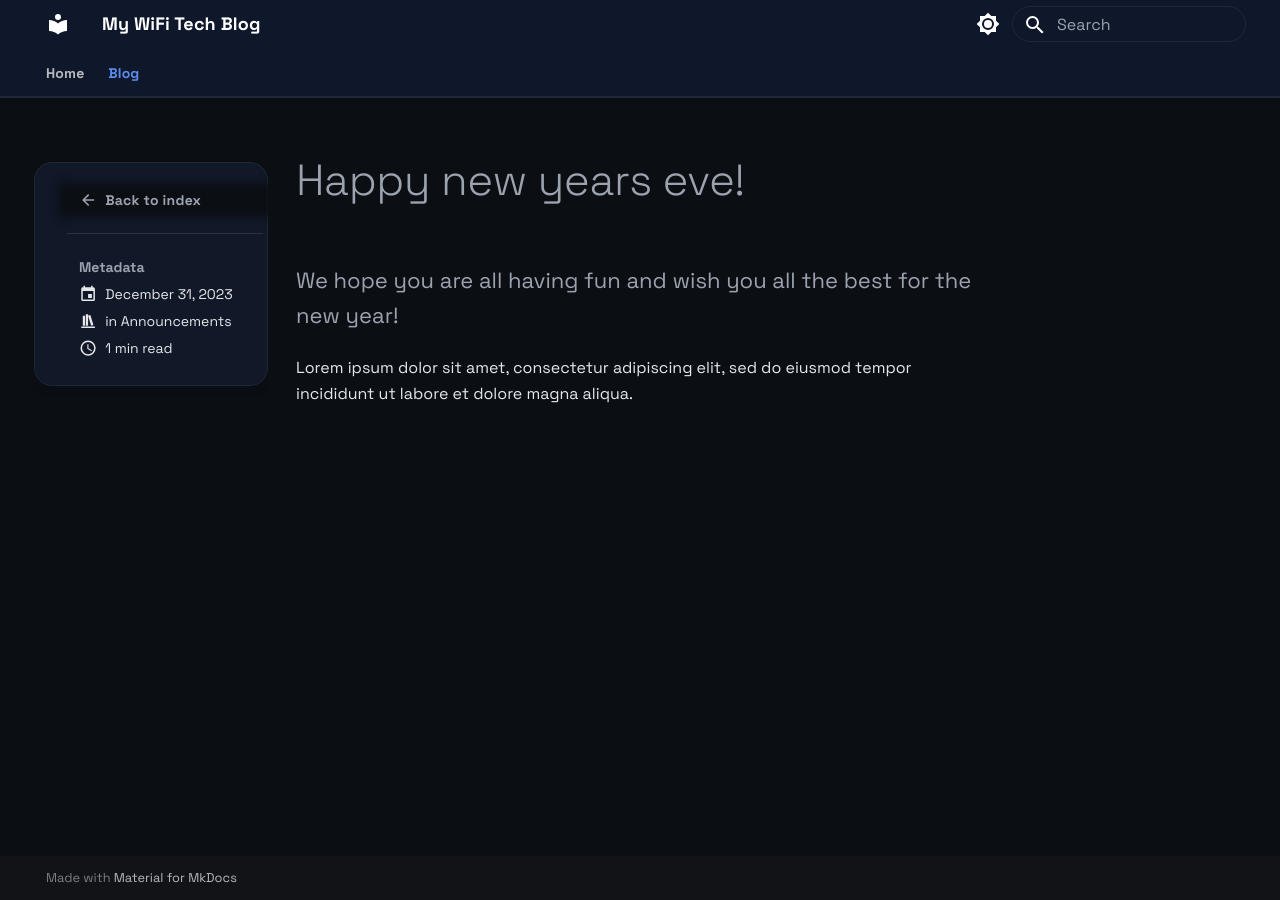
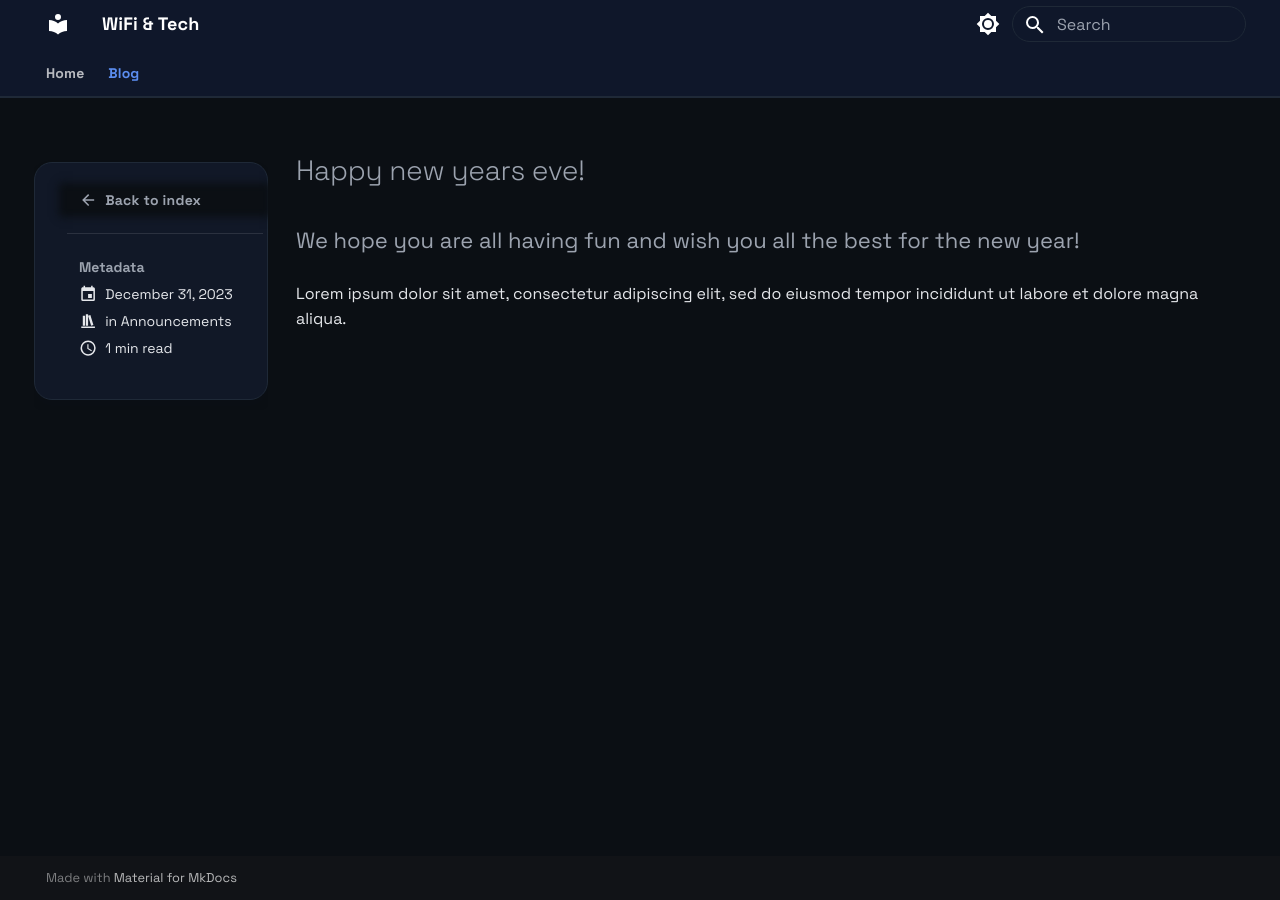
Before and after one commit to Shreedhar11/mkdocs-wifi-tech-blog, an MkDocs documentation site: the page built from docs/blog/posts/myfirst.md, in a window 1280 px wide. Built offline with MkDocs 1.6.1 and Material for MkDocs 9.7.7, drawn with Linux system fonts in a browser that asks for light colours.

Commit message:
a lot of visual changes were made

```diff
--- a/docs/blog/posts/myfirst.md
+++ b/docs/blog/posts/myfirst.md
@@ -4,6 +4,9 @@ date:
 categories:
   - Announcements
 ---
+
+
+
 
 # Happy new years eve!
 
--- a/docs/styles/extra.css
+++ b/docs/styles/extra.css
@@ -162,6 +162,36 @@ body {
   letter-spacing: 0.02em;
 }
 
+/* Default (index, lists) */
+.md-content__inner>h1 {
+  font-size: clamp(2rem, 3.4vw, 3.25rem);
+  letter-spacing: -0.02em;
+}
+
+/* Article pages */
+.md-content--post .md-content__inner>h1 {
+  font-size: clamp(1.4rem, 2vw, 1.8rem);
+}
+
+.md-sidebar--post .md-nav--secondary .md-nav__title {
+  font-size: 0.7rem;
+}
+
+.md-sidebar--post .md-nav--secondary .md-nav__link {
+  font-size: 0.62rem;
+  line-height: 1.05;
+  padding: 0;
+}
+
+.md-sidebar--post .md-nav--secondary .md-nav__item,
+.md-sidebar--post .md-nav--secondary .md-nav__list {
+  margin: 0;
+}
+
+.md-sidebar--post .md-nav--secondary .md-ellipsis {
+  white-space: normal;
+}
+
 .two-column {
   display: grid;
   grid-template-columns: repeat(2, minmax(0, 1fr));
@@ -184,3 +214,49 @@ body {
   font-family: "Space Grotesk", "Inter", system-ui, sans-serif;
   letter-spacing: -0.01em;
 }
+
+body {
+  background: var(--brand-paper);
+}
+
+.md-post,
+.md-typeset blockquote,
+.md-typeset table {
+  background: var(--brand-surface);
+}
+
+.md-typeset pre {
+  line-height: 1.55;
+  font-size: 0.85rem;
+  border-radius: 14px;
+}
+
+.md-typeset pre {
+  border-left: 4px solid var(--brand-accent);
+  padding-left: 1rem;
+}
+
+.md-typeset code {
+  font-size: 0.9em;
+  background: var(--brand-surface-muted);
+  padding: 0.15em 0.35em;
+  border-radius: 6px;
+}
+
+.md-typeset img {
+  display: block;
+  margin: 1.6rem auto;
+}
+
+.md-typeset img {
+  background: var(--brand-surface);
+  padding: 0.8rem;
+  border-radius: 14px;
+  border: 1px solid var(--brand-border);
+}
+
+.md-typeset figcaption,
+.md-typeset em {
+  color: var(--brand-ink-muted);
+  font-size: 0.85rem;
+}
--- a/mkdocs.yml
+++ b/mkdocs.yml
@@ -1,5 +1,5 @@
-site_name: My WiFi Tech Blog
-site_description: A blog about WiFi tech
+site_name: WiFi & Tech
+site_description: A blog about WiFi and Tech
 site_url: https://sitename.example
 
 nav:
@@ -18,6 +18,7 @@ theme:
     - navigation.tabs.sticky
     - navigation.indexes
     - navigation.top
+    - toc.integrate
   palette: # Fixed spelling
     # Dark Mode
     - scheme: slate
@@ -53,7 +54,7 @@ markdown_extensions:
   - footnotes
   - md_in_html
   - toc:
-      permalink: true
+      permalink: false
   - pymdownx.details
   - pymdownx.superfences
   - pymdownx.tilde
```
Also changed, not shown: docs/blog/posts/draft.md (+5 -1 lines).
